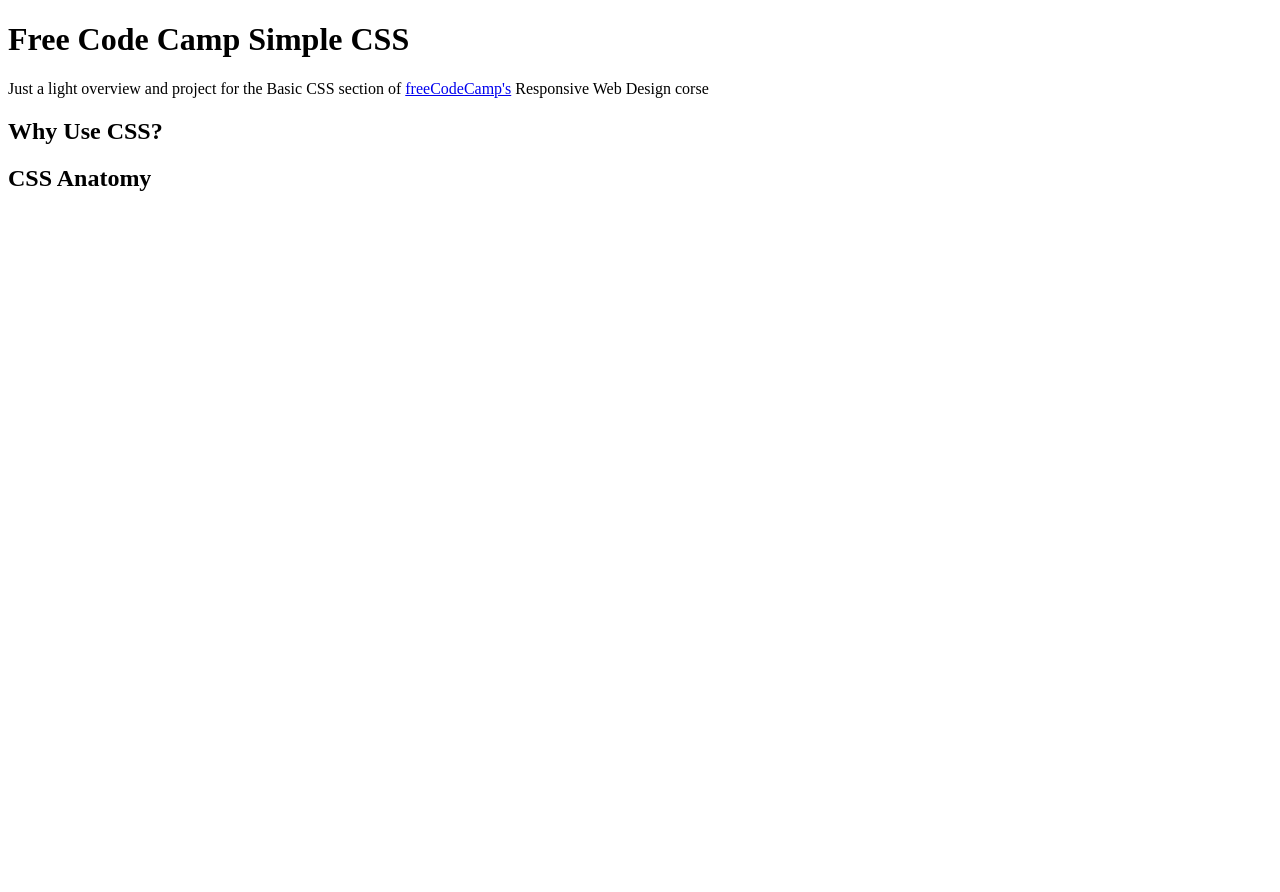
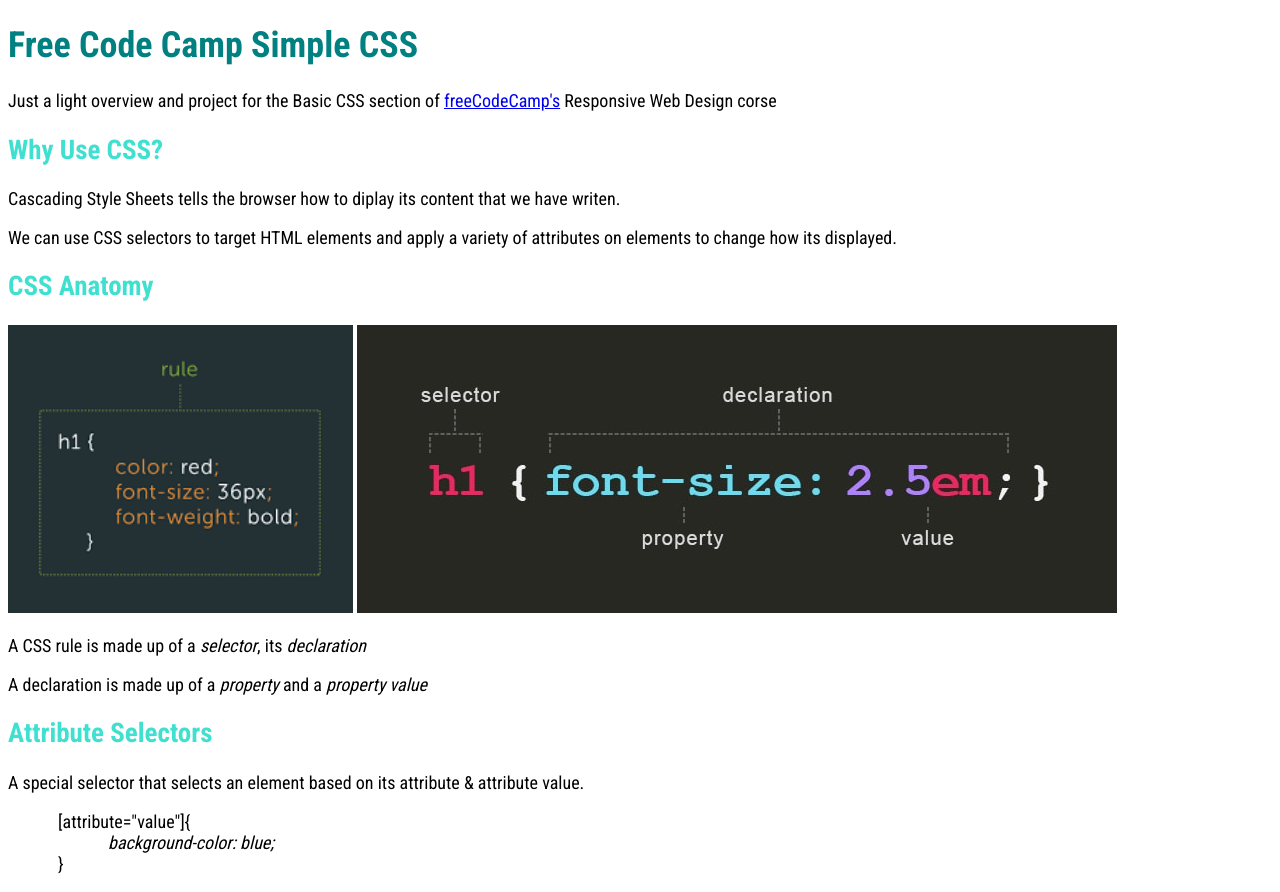
Before and after one commit to DSam87/fcc_css, a plain HTML site: page index.html in a window 1280 px wide. Before the commit the page ends 800 px from the top, so only its background shows below. Drawn offline with Linux system fonts and the light colour scheme.

Commit message:
Finished HTML page and added styles

```diff
--- a/index.html
+++ b/index.html
@@ -3,6 +3,8 @@
     <head>
         <title>FCC Simple CSS</title>
         <meta charset="UTF-8">
+        <link rel="preconnect" href="https://fonts.gstatic.com">
+        <link href="https://fonts.googleapis.com/css2?family=Roboto+Condensed:wght@300;400;700&display=swap" rel="stylesheet">
         <link rel="stylesheet" href="./style.css">
 
     </head>
@@ -12,14 +14,31 @@
 
 
 
+        <h2>Why Use CSS?</h2>
+        <p>Cascading Style Sheets tells the browser how to diplay its content that we have writen.</p>
+        <p>We can use CSS selectors to target HTML elements and apply a variety of attributes on elements to change how its displayed.</p>
 
 
-        <h2>Why Use CSS?</h2>
+
+        <h2>CSS Anatomy</h2>
+
+        <img src="./img/images.png" alt="A Rule in its entirety" class="large-img">
+        <img src="./img/css-rule.jpeg" alt="CSS anatomy of a rule">
+        <p>A CSS rule is made up of a <i>selector</i>, its <i>declaration</i></p>
+        <p>A declaration is made up of a <i>property</i> and a <i>property value</i></p>
+
+
+        <h2>Attribute Selectors</h2>
+        <p>A special selector that selects an element based on its attribute & attribute value.</p>
+        <p class="tab">[attribute="value"]{
+            <br>
+            <i class="tab">background-color: blue;</i>
+            <br>
+        }</p>
 
 
 
 
-        <h2>CSS Anatomy</h2>
 
 
 
--- a/style.css
+++ b/style.css
@@ -0,0 +1,22 @@
+
+:root{
+    font-family: 'Roboto Condensed', monospace;
+    font-size: 18px;
+    background-color: white;
+}
+
+h1{
+    color:teal
+}
+h2,h3{
+    color: turquoise
+}
+
+.large-img{
+    width: 345px;
+}
+
+
+.tab{
+    margin-left: 50px;
+}
```
